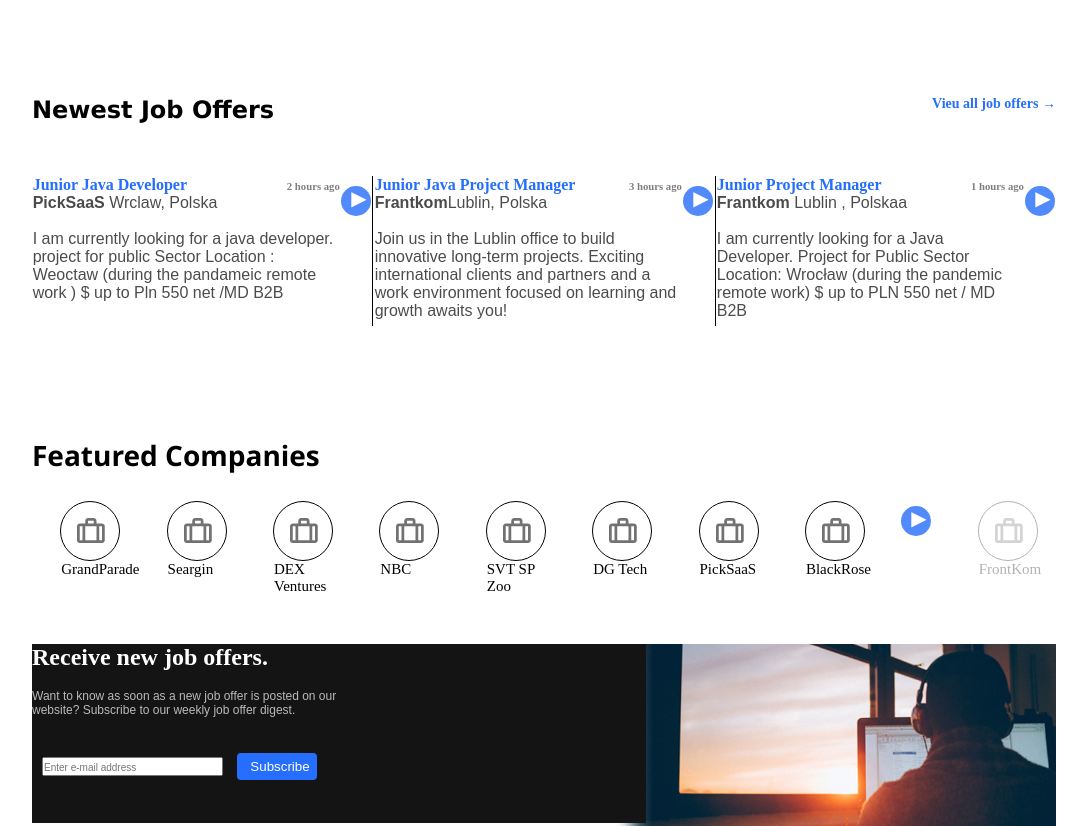
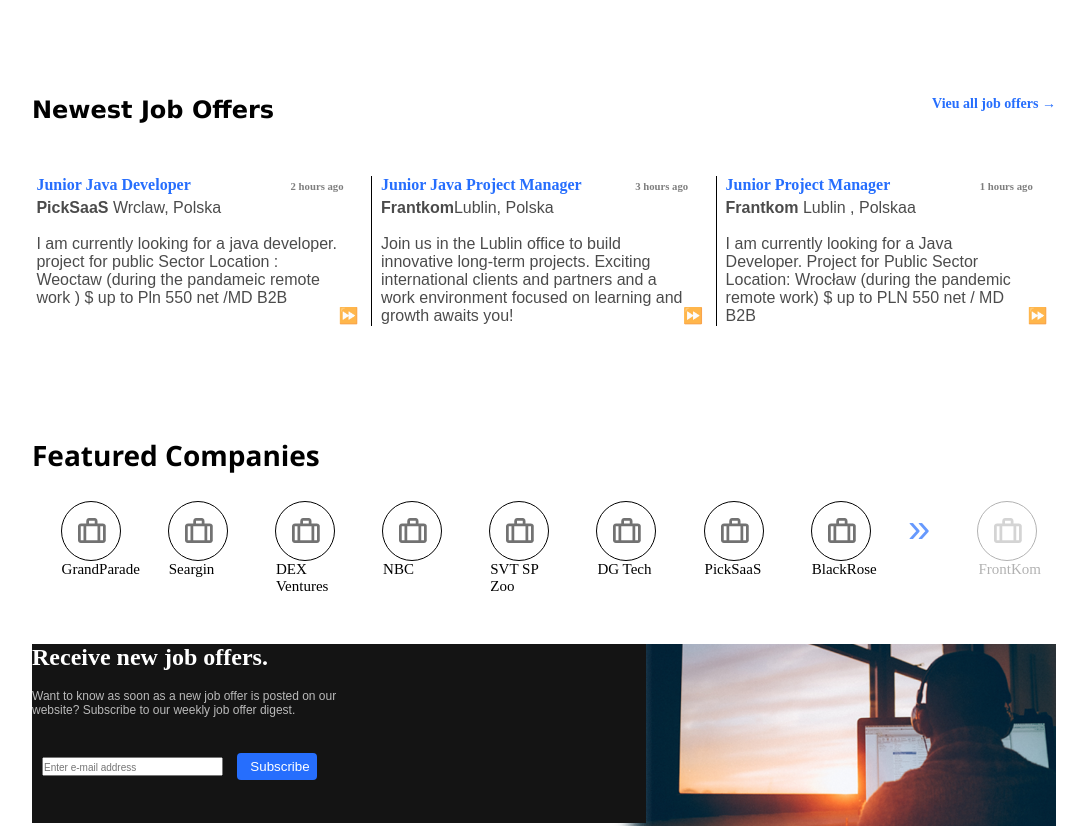
Before and after one commit to aminezouhaid/ZOUHAID.AMINE, a PHP site: page /BOX.html in a window 1280 px wide. Shown: the part 354-1180 px from the top of the page, without its empty margins (88-1175 px from the left). Run offline with PHP 8.4, Linux system fonts and the light colour scheme.

Commit message:
modification  of  Design

```diff
--- a/HTML.CSS/landing page and login form/BOX.css
+++ b/HTML.CSS/landing page and login form/BOX.css
@@ -171,6 +171,9 @@ h3 {
     flex-flow: wrap;
 
 }
+.espace{
+    margin-top: 5px;
+}
 
 .partie1 {
 
@@ -285,16 +288,23 @@ p {
 
 }
 .sahm{
-  height: 30px;px;
-    width: 30px;
-    color: white;
-    background-color:rgb(8, 89, 250);
-    font-size: 20px;
-    padding-left: 10px;
-    border-radius: 20px;
-    text-decoration: none;
+
+    margin: 120px 4px 0 -14px;
 
 }
+
+.sihm{
+    font-size: 40px;
+    border-radius:  10px;
+    color: #266EFD;
+}
+
+
+
+
+
+
+
 
 
 .coleur {
--- a/HTML.CSS/landing page and login form/BOX.html
+++ b/HTML.CSS/landing page and login form/BOX.html
@@ -50,14 +50,14 @@
               <h2>Junior Java Developer</h2>
               <h6> 2 hours ago</h6>
             </div>
-            <p><strong>PickSaaS </strong>Wrclaw, Polska</p><br>
+            <p  class="espace"><strong>PickSaaS </strong>Wrclaw, Polska</p><br>
             <p>I am currently looking for a java developer.
               project for public Sector Location : Weoctaw
               (during the pandameic remote work ) $ up to Pln
               550 net /MD B2B</p>
 
           </div>
-          <a href=""> <P class="sahm">▶</P></a>
+          <a href=""> <P class="sahm">⏩</P></a>
           <div class="line12"></div>
 
           <div class="partie2">
@@ -65,7 +65,7 @@
               <h2>Junior Java Project Manager</h2>
               <h6> 3 hours ago</h6>
             </div>
-            <p><strong>Frantkom</strong>Lublin, Polska</p><br>
+            <p class="espace"><strong>Frantkom</strong>Lublin, Polska</p><br>
             <p> Join us in the Lublin office to build
               innovative long-term projects. Exciting
               international clients and partners and a
@@ -73,7 +73,7 @@
               growth awaits you! </p>
 
           </div>
-          <a href=""> <P class="sahm">▶</P></a>
+          <a href=""> <P class="sahm">⏩</P></a>
           <div class="line"></div>
 
           <div class="partie3">
@@ -81,13 +81,13 @@
               <h2>Junior Project Manager</h2>
               <h6> 1 hours ago</h6>
             </div>
-            <p><strong>Frantkom </strong>Lublin , Polskaa</p> <br>
+            <p  class="espace"><strong>Frantkom </strong>Lublin , Polskaa</p> <br>
             <p>I am currently looking for a Java Developer.
               Project for Public Sector Location:
               Wrocław (during the pandemic remote work)
               $ up to PLN 550 net / MD B2B</p>
           </div>
-          <a href=""> <P class="sahm">▶</P></a>
+          <a href=""> <P class="sahm">⏩</P></a>
         </div>
       </div>
       <div class="container2">
@@ -104,7 +104,7 @@
           <div class="ellipse"><img src="2.png" alt="valisa"><a class="coleur" href="">DG Tech</a> </div>
           <div class="ellipse"><img src="2.png" alt="valisa"><a class="coleur" href="">PickSaaS</a></div>
           <div class="ellipse"><img src="2.png" alt="valisa"> <a class="coleur" href="">BlackRose</a></div>
-        <a href=""> <P class="sahm">▶</P></a>
+        <a href=""> <P class="sihm">&#187;</P></a>
           <div class="ellipse1"><img src="2.png" alt="valisa"> <a class= "coleur" href="">FrontKom</a> </div>
         </div>
         <div class="soustitre">
```
Also changed, not shown: HTML.CSS/landing page and login form/ok.css (+4 -4 lines).
